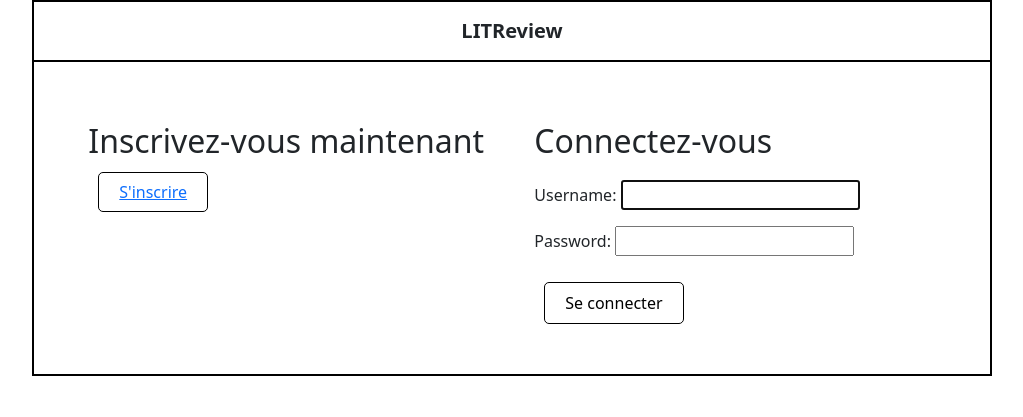
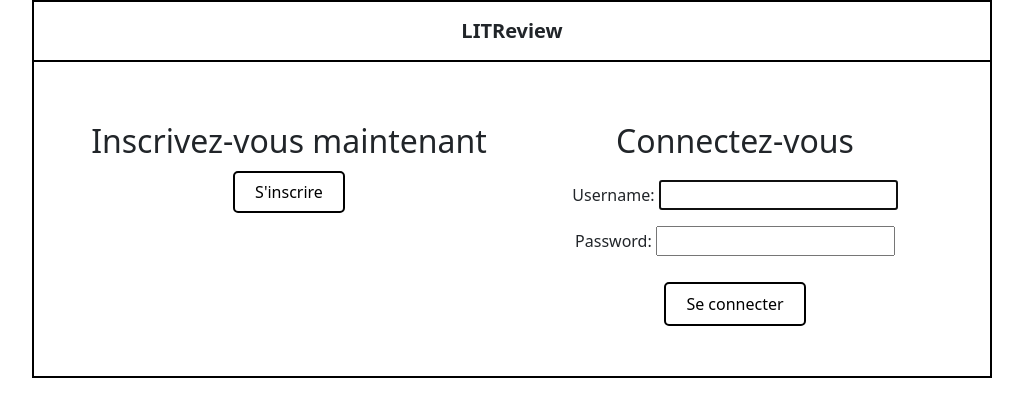
Before and after one commit to Hedi-Slm/Project9_Django_app, a Django app: page /authentication/login/ in a window 1280 px wide. Shown: the top 417 px of the page, without its empty margins (128-1151 px from the left). Run offline with Django 5.2, Linux system fonts and the light colour scheme.

Commit message:
Updated login CSS to match wireframe

```diff
--- a/authentication/static/authentication/login.css
+++ b/authentication/static/authentication/login.css
@@ -10,21 +10,32 @@
 
 .left-content, .right-content {
     width: 45%;
+    text-align: center;
+}
+
+
+.right-content form {
+    display: flex;
+    flex-direction: column;
+    align-items: center;
 }
 
 .form-field {
-    width: 300px;
+    width: 60%;
     margin: 10px auto;
     padding: 8px;
+    border: 2px solid black;
 }
 
 .button {
     margin: 10px;
     padding: 8px 20px;
-    border: 1px solid black;
+    border: 2px solid black;
     background-color: white;
     cursor: pointer;
     border-radius: 5px;
+    text-decoration: none;
+    color: black;
 }
 
 .title {
```
